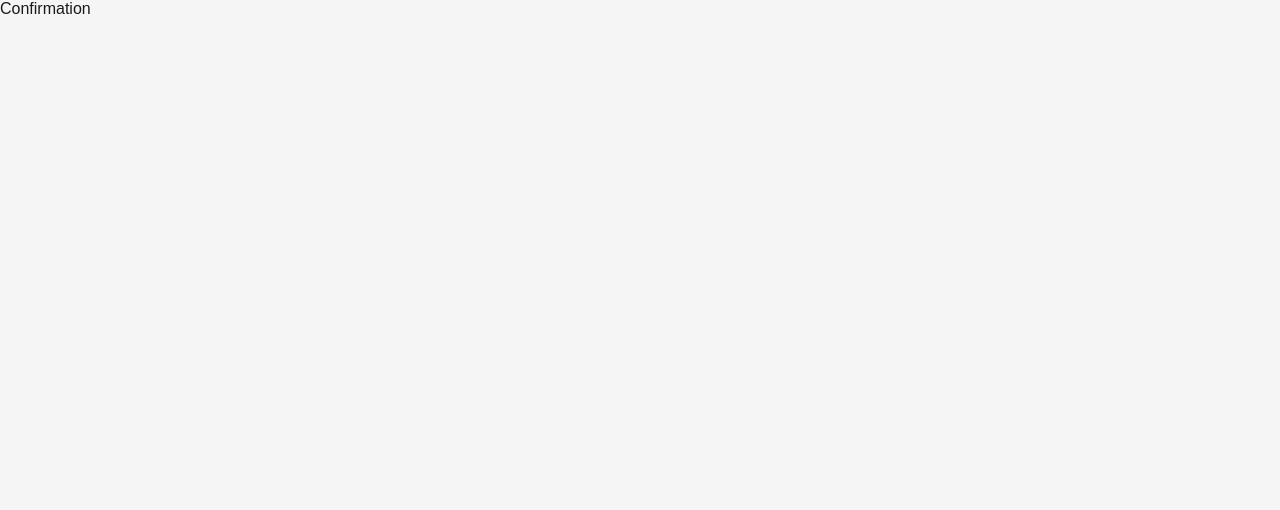
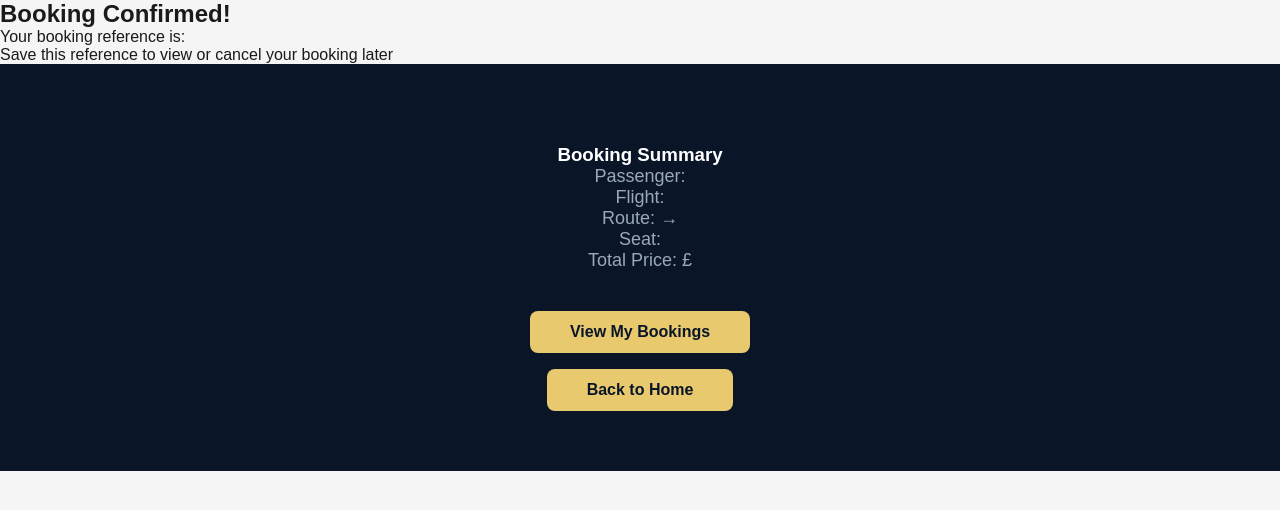
Before and after one commit to Ifeanyi38/Airline_booking-application-for-database-comparison, a React (Vite) app: page /confirmation in a window 1280 px wide. Shown: the top 510 px of the page. Built offline with nearby package versions, Linux system fonts and the light colour scheme.

Commit message:
booking and confirmation page completed

```diff
--- a/src/App.jsx
+++ b/src/App.jsx
@@ -1,6 +1,8 @@
 import { Routes, Route } from 'react-router-dom'
 import HomePage from './pages/HomePage'
 import SearchResultsPage from './pages/SearchResultsPage'
+import BookingPage from './pages/BookingPage'
+import ConfirmationPage from './pages/ConfirmationPage'
 
 function App() {
   return (
@@ -8,9 +10,9 @@ function App() {
       <Route path="/" element={<HomePage />} />
       <Route path="/search" element={<SearchResultsPage />} />
       <Route path="/search" element={<div>Search Results</div>} />
-      <Route path="/booking" element={<div>Booking Page</div>} />
+      <Route path="/booking" element={<BookingPage />} />
       <Route path="/my-bookings" element={<div>My Bookings</div>} />
-      <Route path="/confirmation" element={<div>Confirmation</div>} />
+      <Route path="/confirmation" element={<ConfirmationPage />} />
     </Routes>
   )
 }
--- /dev/null
+++ b/src/pages/BookingPage.jsx
@@ -0,0 +1,120 @@
+import { useState } from 'react'
+import { useSearchParams, useNavigate } from 'react-router-dom'
+import sampleFlights from '../data/sampleFlights'
+
+function BookingPage() {
+
+  const [searchParams] = useSearchParams()
+  const navigate = useNavigate()
+
+  // Get the flight id and passengers from the URL
+  const flightId = parseInt(searchParams.get('flightId'))
+  const passengers = searchParams.get('passengers')
+
+  // Find the selected flight from the mock data using the flight id
+  const flight = sampleFlights.find((f) => f.id === flightId)
+
+  // Passenger details state — maps directly to the passenger table in the database
+  const [firstName, setFirstName] = useState('')
+  const [lastName, setLastName] = useState('')
+  const [email, setEmail] = useState('')
+  const [phone, setPhone] = useState('')
+  const [passport, setPassport] = useState('')
+  const [dob, setDob] = useState('')
+
+  // Selected seat state
+  const [selectedSeat, setSelectedSeat] = useState(null)
+
+  // Generates seat rows 1-20 and columns A-F
+  const rows = Array.from({ length: 20 }, (_, i) => i + 1)
+  const cols = ['A', 'B', 'C', 'D', 'E', 'F']
+
+  // Determines seat class based on row number
+  const getSeatClass = (row) => {
+    if (row <= 2) return 'first'
+    if (row <= 6) return 'business'
+    return 'economy'
+  }
+
+  // Generates a random booking reference e.g. SK4J9XQ2
+  const generateRef = () => {
+    return 'SK' + Math.random().toString(36).substring(2, 8).toUpperCase()
+  }
+
+  const handleConfirm = () => {
+    if (!firstName || !lastName || !email || !passport || !dob || !selectedSeat) {
+      alert('Please fill in all fields and select a seat')
+      return
+    }
+
+    const bookingRef = generateRef()
+    navigate(`/confirmation?ref=${bookingRef}&flight=${flight.flightNumber}&from=${flight.fromCity}&to=${flight.toCity}&seat=${selectedSeat}&name=${firstName} ${lastName}&price=${flight.price}`)
+  }
+
+  if (!flight) return <p>Flight not found</p>
+
+  return (
+    <div>
+
+      {/* Flight Summary */}
+      <section>
+        <h2>Booking — {flight.flightNumber}</h2>
+        <p>{flight.fromCity} → {flight.toCity}</p>
+        <p>{flight.departure} → {flight.arrival} · {flight.duration}</p>
+        <p>Price: £{flight.price}</p>
+      </section>
+
+      {/* Passenger Details Form */}
+      <section>
+        <h3>Passenger Details</h3>
+        <input type="text" placeholder="First Name" value={firstName} onChange={(e) => setFirstName(e.target.value)} />
+        <input type="text" placeholder="Last Name" value={lastName} onChange={(e) => setLastName(e.target.value)} />
+        <input type="email" placeholder="Email Address" value={email} onChange={(e) => setEmail(e.target.value)} />
+        <input type="tel" placeholder="Phone Number" value={phone} onChange={(e) => setPhone(e.target.value)} />
+        <input type="text" placeholder="Passport Number" value={passport} onChange={(e) => setPassport(e.target.value)} />
+        <input type="date" placeholder="Date of Birth" value={dob} onChange={(e) => setDob(e.target.value)} />
+      </section>
+
+      {/* Seat Selection */}
+      <section>
+        <h3>Select a Seat</h3>
+        <p>First Class: rows 1-2 · Business: rows 3-6 · Economy: rows 7-20</p>
+        <div>
+          {rows.map((row) => (
+            <div key={row}>
+              {cols.map((col) => {
+                const seatId = `${row}${col}`
+                const seatClass = getSeatClass(row)
+                return (
+                  <button
+                    key={seatId}
+                    onClick={() => setSelectedSeat(seatId)}
+                    style={{
+                      background: selectedSeat === seatId ? 'blue' : seatClass === 'first' ? 'gold' : seatClass === 'business' ? 'silver' : 'lightgray',
+                      margin: '2px',
+                      padding: '6px',
+                      cursor: 'pointer',
+                      border: '1px solid #ccc',
+                      borderRadius: '4px'
+                    }}
+                  >
+                    {seatId}
+                  </button>
+                )
+              })}
+            </div>
+          ))}
+        </div>
+        {selectedSeat && <p>Selected seat: {selectedSeat}</p>}
+      </section>
+
+      {/* Confirm Button */}
+      <section>
+        <button onClick={handleConfirm}>Confirm Booking</button>
+      </section>
+
+    </div>
+  )
+}
+
+export default BookingPage
--- /dev/null
+++ b/src/pages/ConfirmationPage.jsx
@@ -0,0 +1,48 @@
+import { useSearchParams, useNavigate } from 'react-router-dom'
+
+function ConfirmationPage() {
+
+  const [searchParams] = useSearchParams()
+  const navigate = useNavigate()
+
+  // Read booking details passed from the booking page via URL parameters
+  const ref = searchParams.get('ref')
+  const flight = searchParams.get('flight')
+  const from = searchParams.get('from')
+  const to = searchParams.get('to')
+  const seat = searchParams.get('seat')
+  const name = searchParams.get('name')
+  const price = searchParams.get('price')
+
+  return (
+    <div>
+
+      {/* Success Message */}
+      <section>
+        <h2>Booking Confirmed!</h2>
+        <p>Your booking reference is:</p>
+        <h1>{ref}</h1>
+        <p>Save this reference to view or cancel your booking later</p>
+      </section>
+
+      {/* Booking Summary */}
+      <section>
+        <h3>Booking Summary</h3>
+        <p>Passenger: {name}</p>
+        <p>Flight: {flight}</p>
+        <p>Route: {from} → {to}</p>
+        <p>Seat: {seat}</p>
+        <p>Total Price: £{price}</p>
+      </section>
+
+      {/* Navigation Buttons */}
+      <section>
+        <button onClick={() => navigate('/my-bookings')}>View My Bookings</button>
+        <button onClick={() => navigate('/')}>Back to Home</button>
+      </section>
+
+    </div>
+  )
+}
+
+export default ConfirmationPage
```
